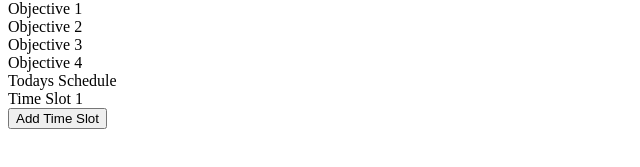
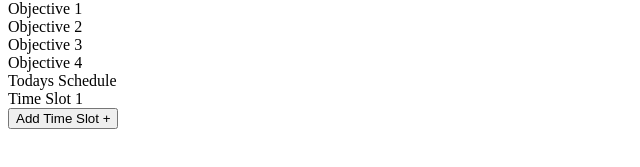
Before and after one commit to thesayf/eb-todo-app, a React (Create React App) app: page / in a window 1280 px wide. Shown: the part 303-470 px from the top of the page, without its empty margins (0-640 px from the left). Built offline with nearby package versions, Linux system fonts and the light colour scheme; the HTML template or start-up script is replaced by a standard one.

Commit message:
Checking if deployment to netlify is working

```diff
--- a/src/Components/TimeSlotAdder.tsx
+++ b/src/Components/TimeSlotAdder.tsx
@@ -2,7 +2,7 @@ import React from "react";
 
 const TimeSlotAdder: React.FC = () => {
     return(
-        <button className="btn btn-primary">Add Time Slot</button>
+        <button className="btn btn-primary">Add Time Slot +</button>
     )
 }
 
```
